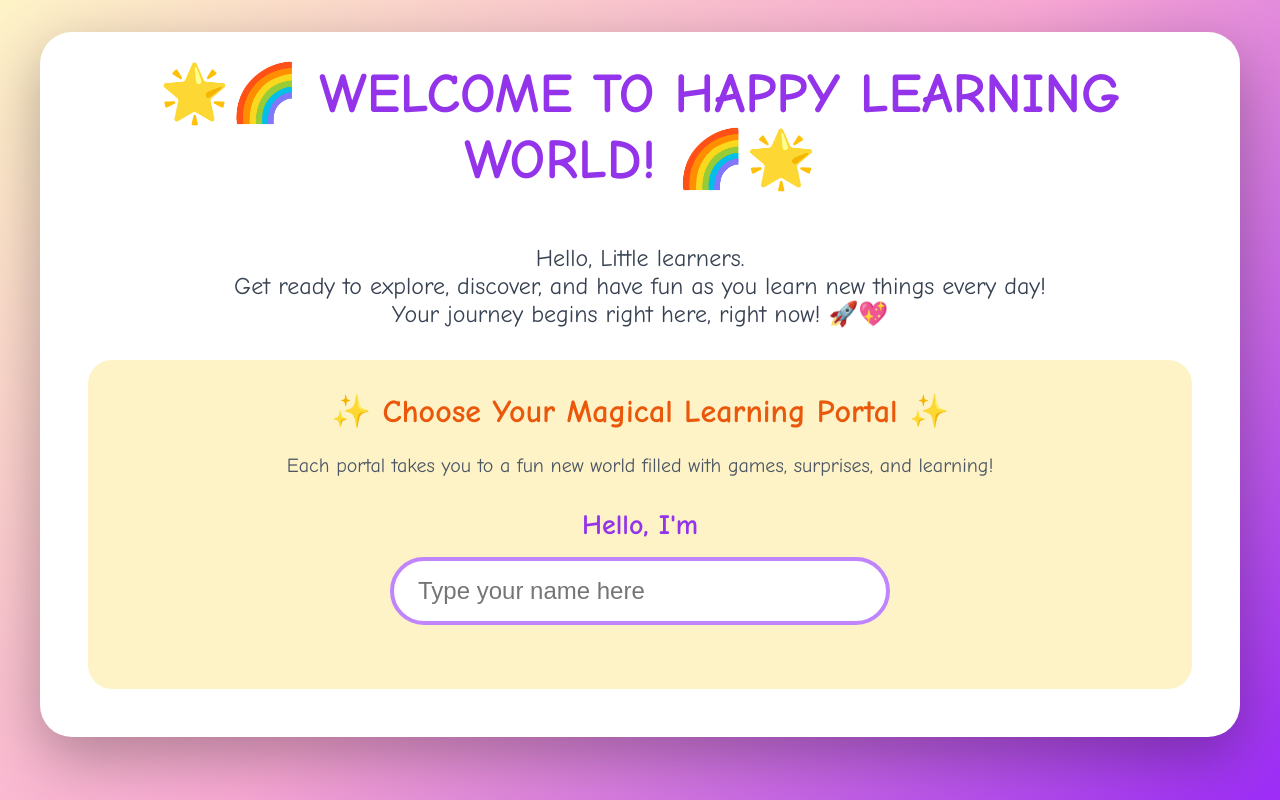
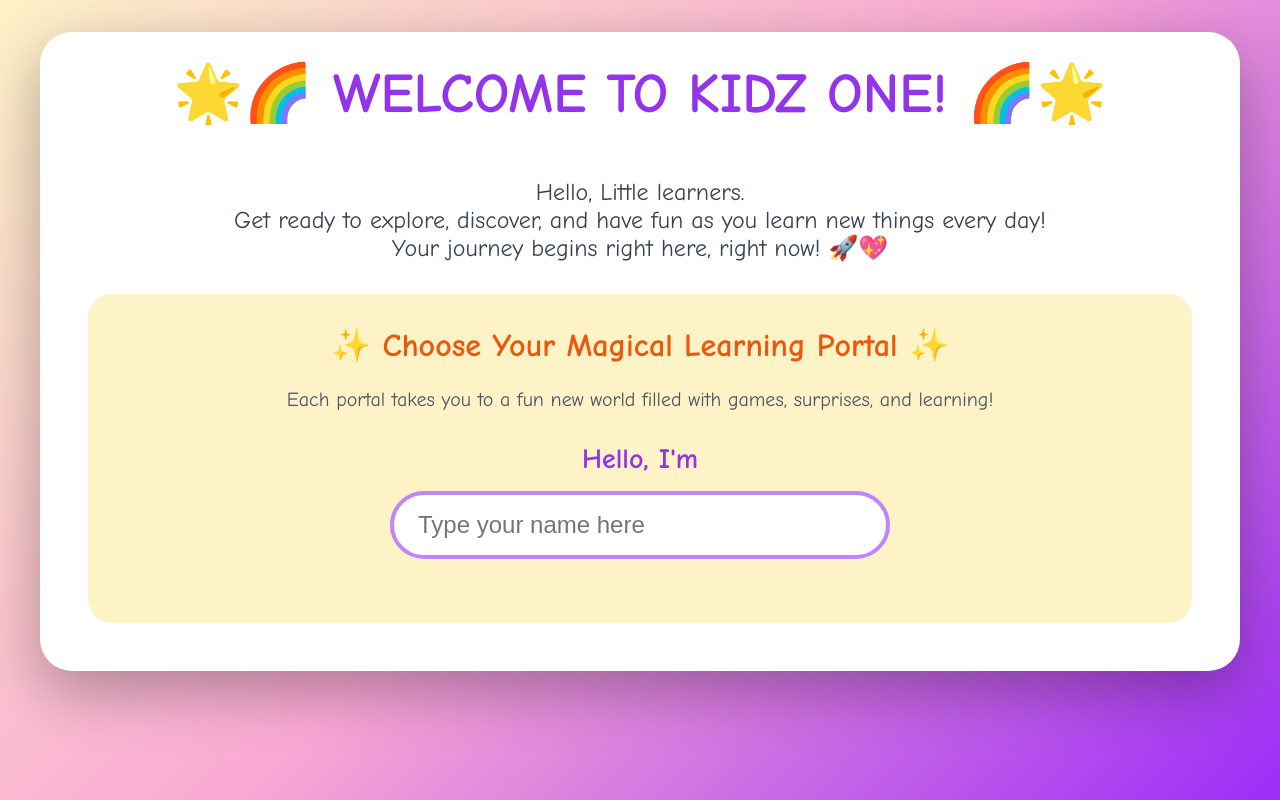
Before and after one commit to lyaej/kidzone, a plain HTML site: page index.html in a window 1280 px wide. Drawn offline with Linux system fonts and the light colour scheme.

Commit message:
Change title and welcome message in index.html
Updated the welcome message and title in the HTML.

```diff
--- a/index.html
+++ b/index.html
@@ -12,7 +12,7 @@
     <div id="welcomePage" class="page active">
         <div class="container">
             <div class="card">
-                <h1 class="title bounce">🌟🌈 WELCOME TO HAPPY LEARNING WORLD! 🌈🌟</h1>
+                <h1 class="title bounce">🌟🌈 WELCOME TO KIDZ    ONE! 🌈🌟</h1>
                 <p class="subtitle">
                     Hello, Little learners. <br>
                     Get ready to explore, discover, and have fun as you learn new things every day! <br>
```
